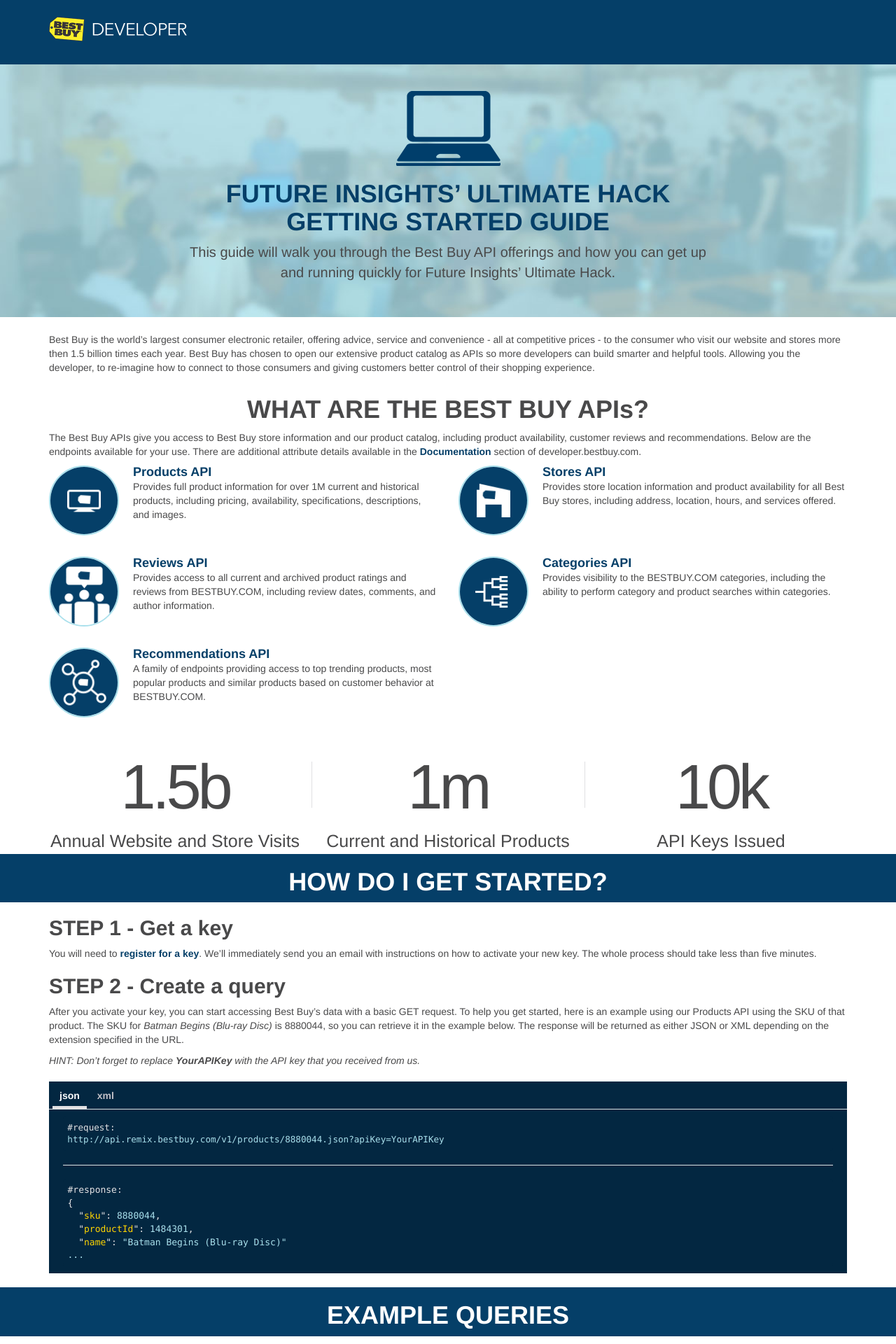
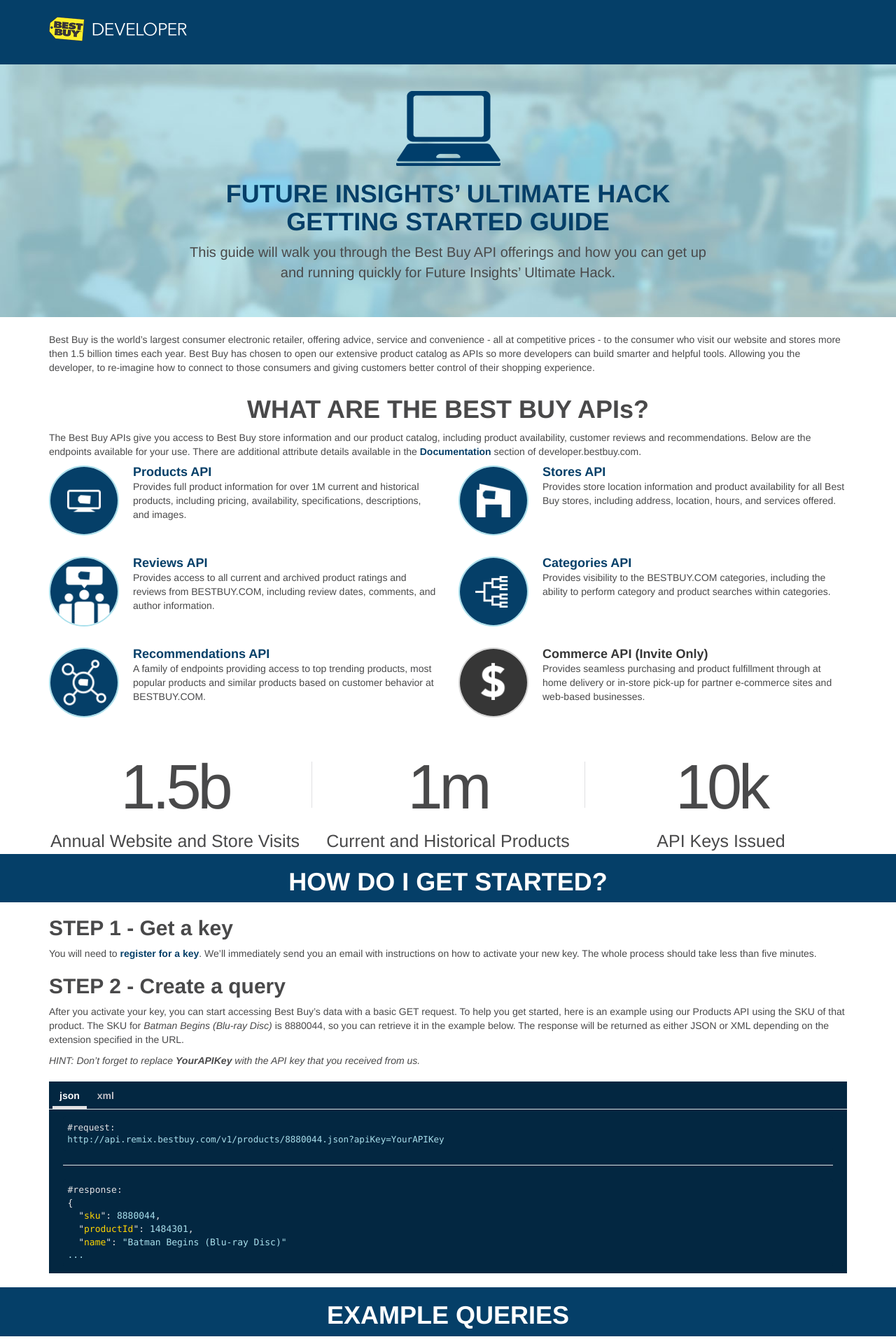
Before and after one commit to yinaxiong/launch-hack, a Jekyll site: the page built from index.html, in a window 1280 px wide. Shown: the top 1920 px of the page at 70% size. Built offline with Jekyll 4.4.1, drawn with Linux system fonts in a browser that asks for light colours.

Commit message:
Grayed out commerce api

```diff
--- a/css/main.scss
+++ b/css/main.scss
@@ -221,3 +221,8 @@
         }
     }
 }
+
+.grayscale {
+    -webkit-filter: grayscale(100%);
+    filter: grayscale(100%);
+}
--- a/index.html
+++ b/index.html
@@ -33,7 +33,7 @@
     {% if thecycle == 'odd' %}
     <div class="row">
     {% endif %}
-        <div class="col-sm-6">
+        <div class="col-sm-6 {{api.class}}">
             <div class="media">
                 <a href="{{api.href}}">
                     <img src="{{ site.baseurl }}{{api.retina}}" alt="" class="media-object pull-left">
```
Also changed, not shown: _apis/05-commerce.md (added, +8 -0 lines).
